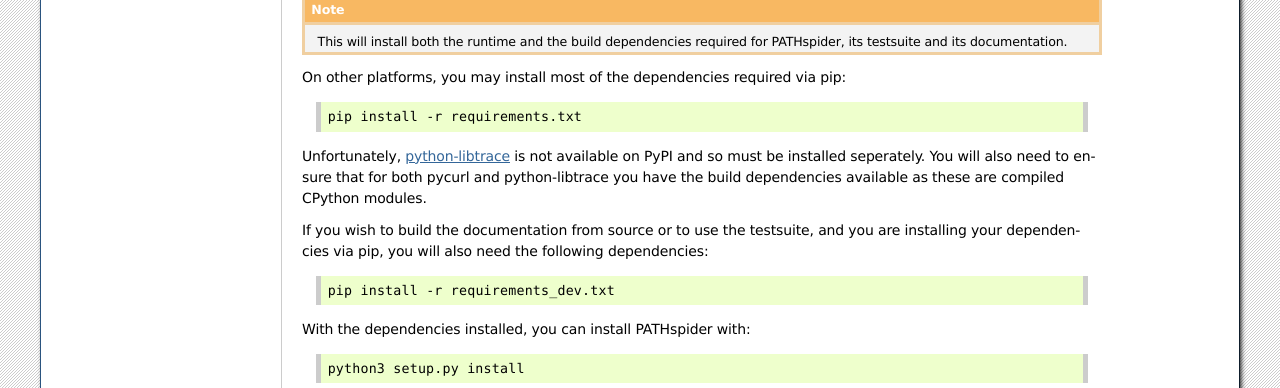
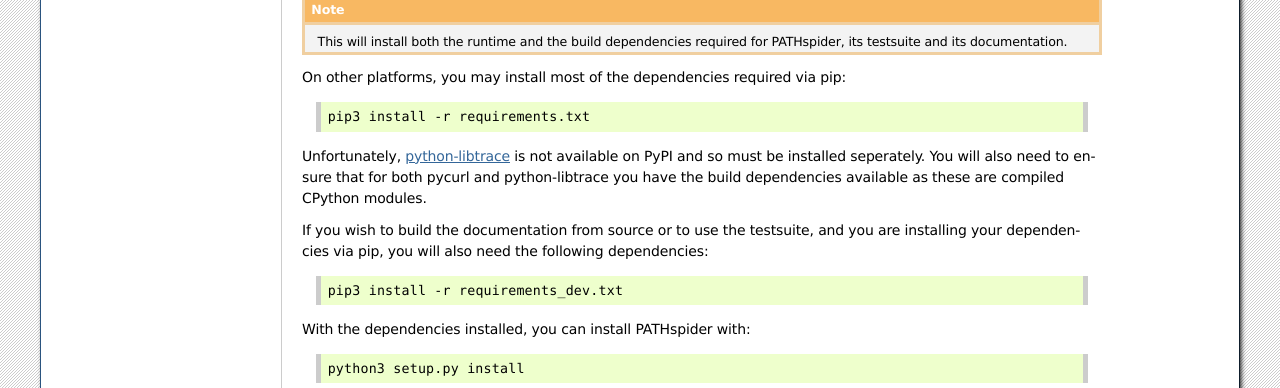
Before and after one commit to mami-project/pathspider, a Sphinx documentation site: the page built from doc/installation.rst, in a window 1280 px wide and 900 px high, scrolled down 1624 px. Shown: the part 151-539 px from the top of the window. Built offline with Sphinx 7.4.7, drawn with Linux system fonts in a browser that asks for light colours; the version number could not be read and is left out.

Commit message:
Use pip3 in installation from source instructions

```diff
--- a/doc/installation.rst
+++ b/doc/installation.rst
@@ -117,7 +117,7 @@
 
 .. code-block:: shell
 
- pip install -r requirements.txt
+ pip3 install -r requirements.txt
 
 Unfortunately, `python-libtrace
 <https://github.com/nevil-brownlee/python-libtrace>`_ is not available on PyPI
@@ -131,7 +131,7 @@
 
 .. code-block:: shell
 
- pip install -r requirements_dev.txt
+ pip3 install -r requirements_dev.txt
 
 With the dependencies installed, you can install PATHspider with:
 
```
